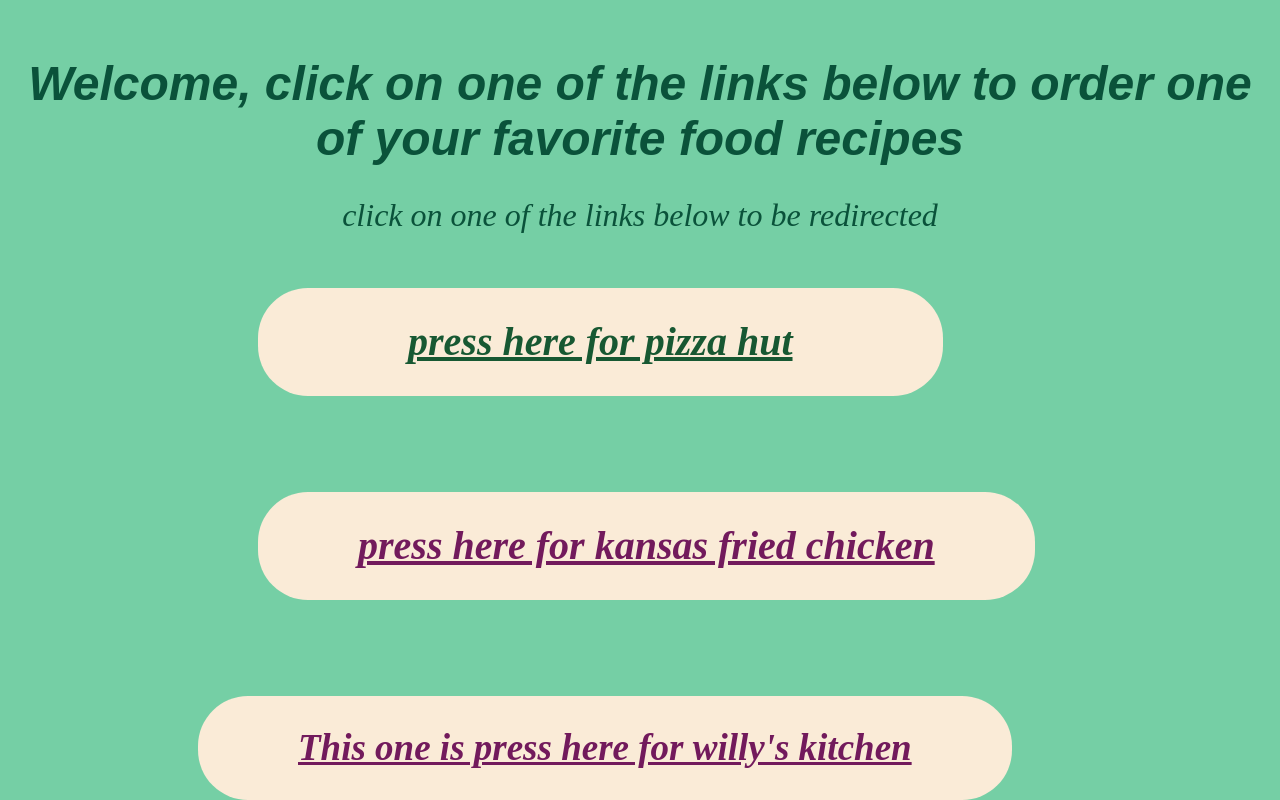
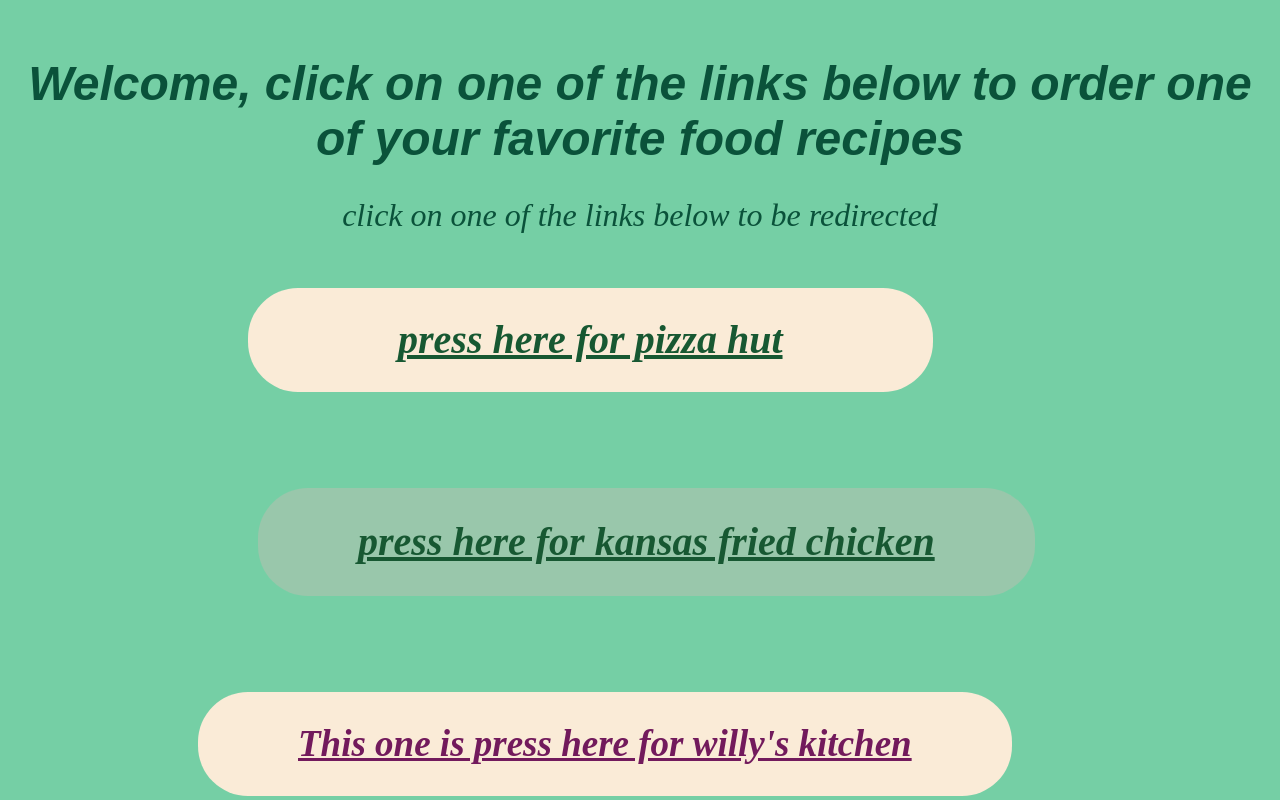
Before and after one commit to kendasite/kendasite, a plain HTML site: page index.html in a window 1280 px wide. Shown: the part 459-1259 px from the top of the page. Drawn offline with Linux system fonts and the light colour scheme.

Commit message:
Update index.html

```diff
--- a/index.html
+++ b/index.html
@@ -42,7 +42,7 @@
      font-size: xx-large;
      font-style: oblique;
      background-color: antiquewhite;
-     line-height: 8px;
+     line-height: 4px;
      margin: 40px;
      border-radius: 50px;
      padding-left: 150px;
@@ -52,11 +52,11 @@
      cursor: pointer;
      font-weight: bold;
      font-size: 40px;
-     margin-left: 250px;
+     margin-left: 240px;
     transition: o.15s;
       }
       .four:hover {
-       background-color:  rgb(23, 88, 50));
+       background-color:  rgb(23, 88, 50);
         color: antiquewhite;
       }
       .four:active {
@@ -65,10 +65,10 @@
       .five {
         display: inline-block;
      text-align: center;
-     color: rgb(114, 26, 92);
+     color: rgb(23, 88, 50);
      font-size: medium;
      font-style: oblique;
-     background-color: antiquewhite;
+     background-color: rgb(153, 199, 171);
      line-height: 8px;
      margin: 40px;
      border-radius: 50px;
@@ -83,8 +83,8 @@
          transition: o.15s;
       }
       .five:hover {
-       background-color:  rgb(114, 26, 92);
-        color: antiquewhite;
+       background-color:  rgb(23, 88, 50);
+        color: rbg(153, 199, 171 );
       }
       .five:active {
         opacity: 0.5;
```
